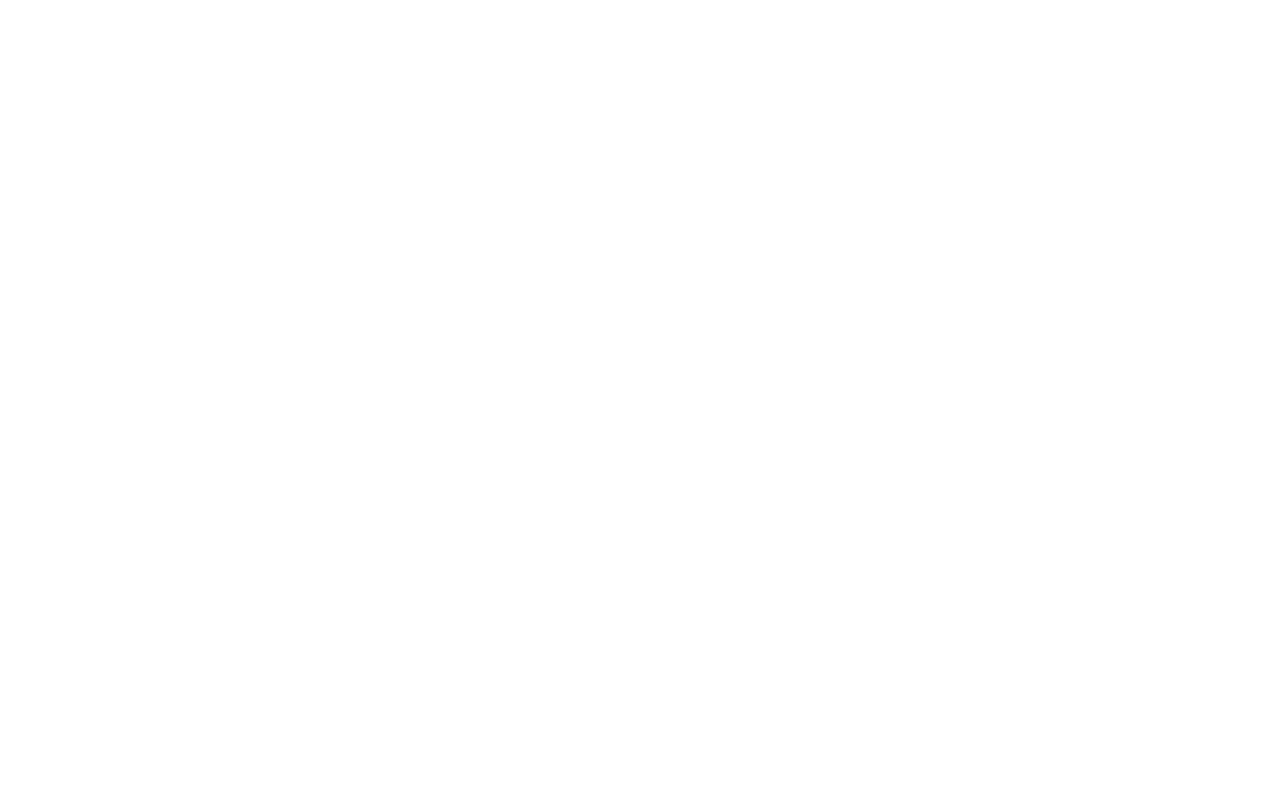
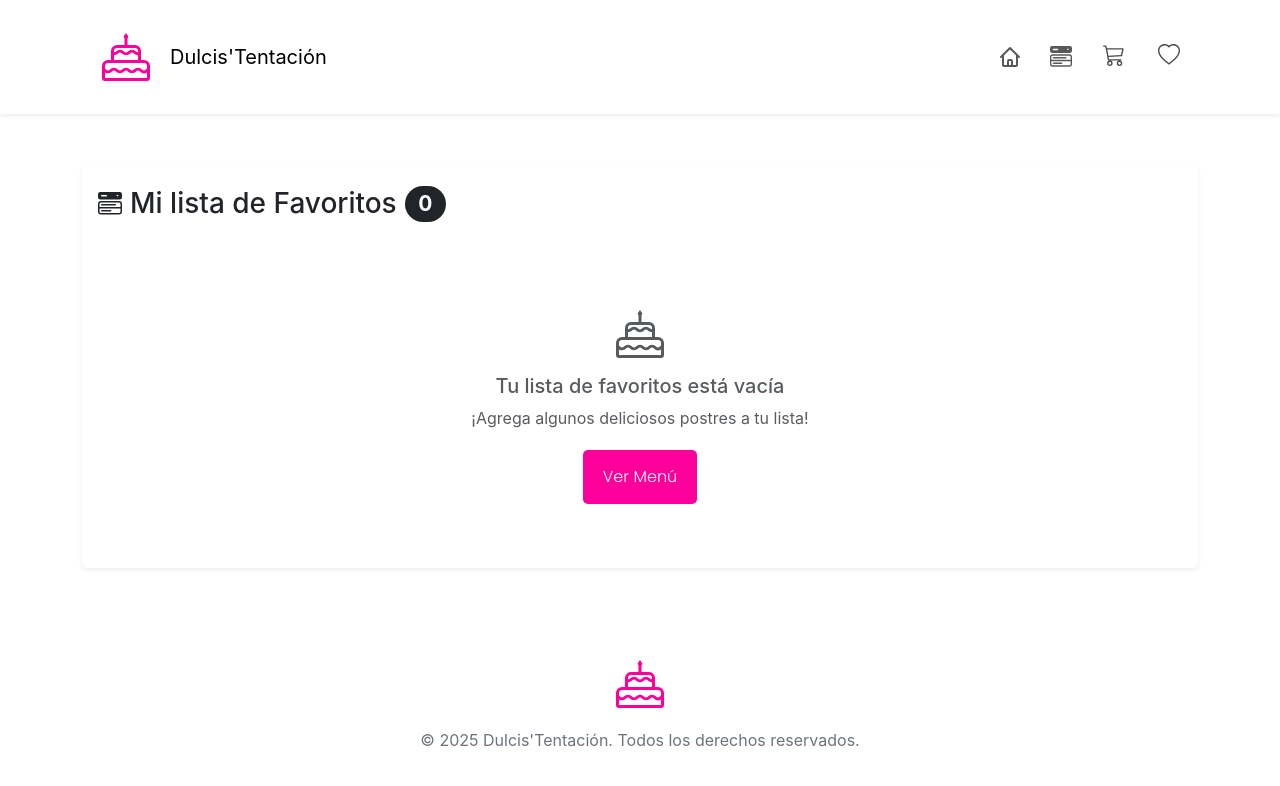
Before and after one commit to JesusMontero12/dulcistentacion, a React (Vite) app: page /favorites in a window 1280 px wide. Before the commit this address had no page. Shown: the top 786 px of the page. Built offline with nearby package versions, Linux system fonts and the light colour scheme.

Commit message:
Features-Dev-001: crear componente Favorites.

```diff
--- a/src/App.jsx
+++ b/src/App.jsx
@@ -7,6 +7,7 @@
 import ItemListProductLogic from "./components/pages/itemListProduct.jsx/ItemListProductLogic.jsx";
 import ItemDetailLogic from "./components/pages/itemDetail/ItemDetailLogic.jsx";
 import FavoritesContextProvider from "./context/FavoritesContext.jsx";
+import FavoritesLogic from "./components/features/favorites/FavoritesLogic.jsx";
 
 function App() {
   return (
@@ -17,6 +18,7 @@
             <Route element={<Layouts />}>
               <Route path="/" element={<HomeLogic />} />
               <Route path="/cart" element={<CartLogic />} />
+              <Route path="/favorites" element={<FavoritesLogic />} />
               <Route path="/products" element={<ItemListProductLogic />} />
               <Route path="/product/:id" element={<ItemDetailLogic />} />
             </Route>
--- /dev/null
+++ b/src/components/features/favorites/Favorites.jsx
@@ -0,0 +1,85 @@
+import "./Favorites.css";
+import {
+  BsCake,
+  BsCart3,
+  BsFillMenuButtonWideFill,
+  BsHeart,
+  BsTrash3,
+} from "react-icons/bs";
+import { FaMinus, FaPlus } from "react-icons/fa";
+
+import { Badge, Button, Card, Col, Container, Row } from "react-bootstrap";
+import { Link } from "react-router-dom";
+
+const Favorites = ({ data }) => {
+  const { favorite, addToFavorites, isFavorites } = data;
+  return (
+    <>
+      <Container className="py-5">
+        <Card className="border-0 shadow-sm">
+          <Card.Header className="bg-white border-0 py-4">
+            <h3 className="mb-0 d-flex align-items-center">
+              <BsFillMenuButtonWideFill className="me-2" size={24} />
+              Mi lista de Favoritos
+              <Badge bg="dark" className="ms-2 rounded-pill">
+                {favorite.length}
+              </Badge>
+            </h3>
+          </Card.Header>
+          <Card.Body className="px-4">
+            {favorite.map((item) => (
+              <Row key={item.id} className="mb-4 align-items-center">
+                <Col xs={12} md={4}>
+                  <img
+                    src={item.imagen}
+                    alt={item.nombre}
+                    className="img-fluid rounded"
+                    style={{
+                      objectFit: "cover",
+                      height: "80px",
+                      width: "80px",
+                    }}
+                  />
+                </Col>
+                <Col xs={12} md={4}>
+                  <h5 className="mb-1">{item.nombre}</h5>
+                  <p className="text-muted mb-0">${item.precio}</p>
+                </Col>
+                <Col xs={12} md={4} className="mt-3 mt-md-0">
+                  <div className="d-flex align-items-center justify-content-start justify-content-md-end">
+                    <Button
+                      variant={isFavorites(item.id) ? "danger" : "light"}
+                      className=" rounded-circle p-2"
+                      onClick={() => addToFavorites(item)}
+                      style={{ width: "40px", height: "40px", zIndex: 1 }}
+                    >
+                      <BsHeart
+                        size={20}
+                        color={isFavorites(item.id) ? "white" : "red"}
+                      />
+                    </Button>
+                  </div>
+                </Col>
+              </Row>
+            ))}
+
+            {favorite.length === 0 && (
+              <div className="text-center py-5">
+                <BsCake size={48} className="text-muted mb-3" />
+                <h5 className="text-muted">Tu lista de favoritos está vacía</h5>
+                <p className="text-muted mb-0">
+                  ¡Agrega algunos deliciosos postres a tu lista!
+                </p>
+                <Link to="/products" className="link-menu-cart">
+                  Ver Menú
+                </Link>
+              </div>
+            )}
+          </Card.Body>
+        </Card>
+      </Container>
+    </>
+  );
+};
+
+export default Favorites;
--- /dev/null
+++ b/src/components/features/favorites/FavoritesLogic.jsx
@@ -0,0 +1,17 @@
+import { useContext } from "react";
+import Favorites from "./Favorites";
+import { FavoritesContext } from "../../../context/FavoritesContext";
+
+const FavoritesLogic = () => {
+  const { favorite, addToFavorites, isFavorites } =
+    useContext(FavoritesContext);
+
+  let data = { favorite, addToFavorites, isFavorites };
+  return (
+    <>
+      <Favorites data={data} />
+    </>
+  );
+};
+
+export default FavoritesLogic;
```
Also changed, not shown: src/components/features/favorites/Favorites.css (added).
